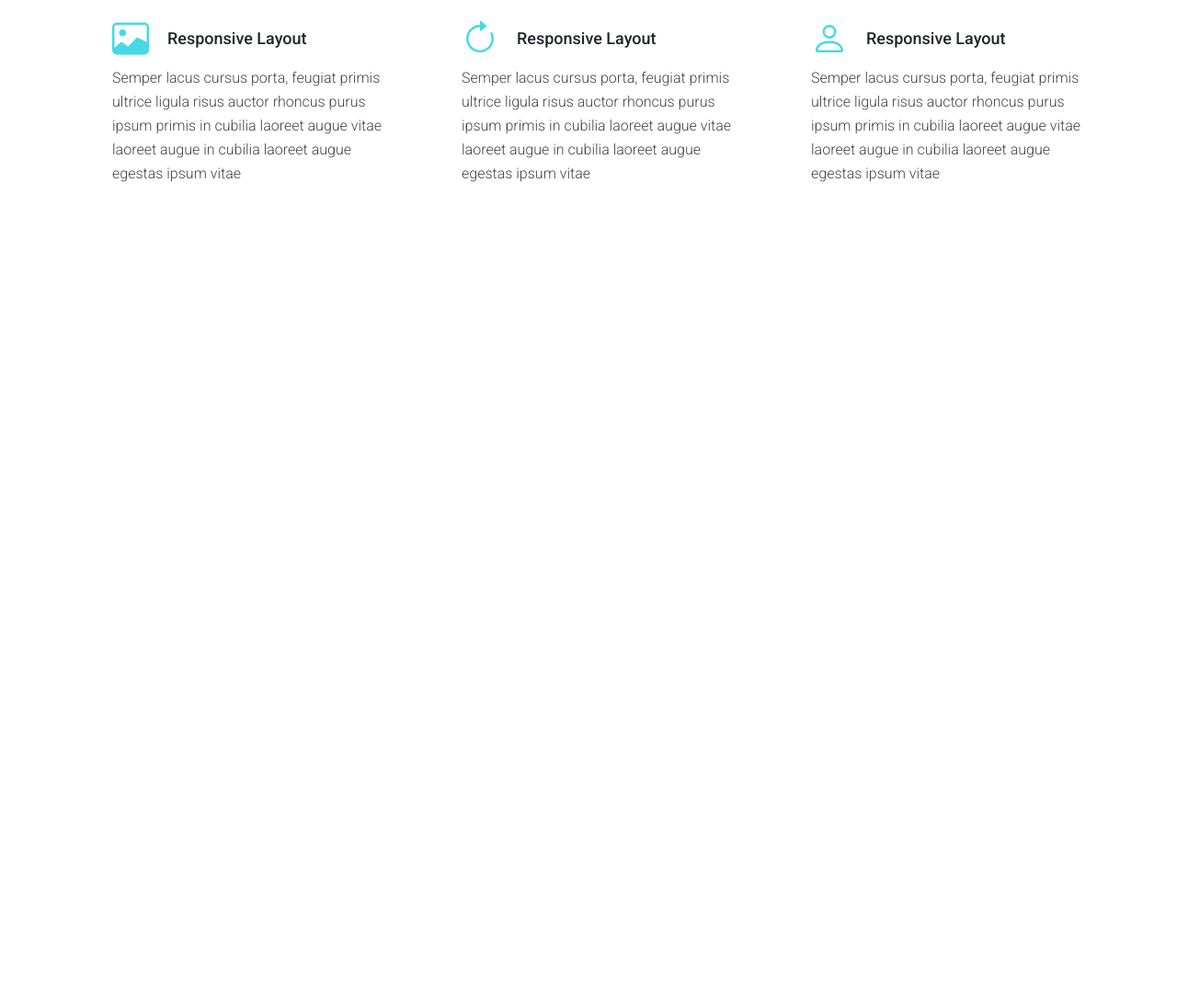
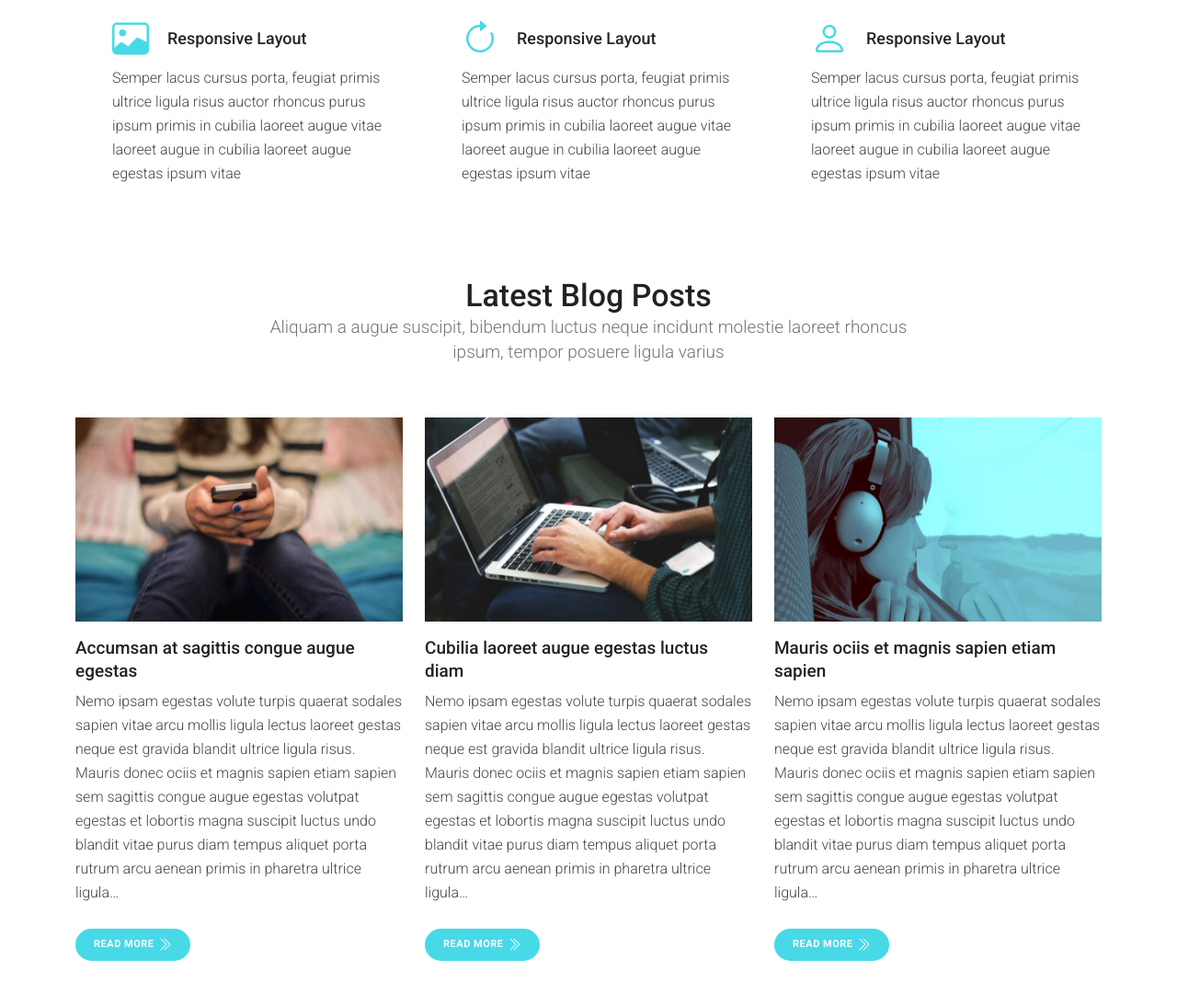
Before and after one commit to salarissa321/project9, a plain HTML site: page index.html in a window 1280 px wide. Shown: the part 3618-4711 px from the top of the page at 92% size. Before the commit the page ends 3918 px from the top, so only its background shows below. Drawn offline with nearby package versions, Linux system fonts and the light colour scheme.

Commit message:
add 3 Section

```diff
--- a/css/style.css
+++ b/css/style.css
@@ -230,5 +230,74 @@ margin-right: 20px;
 font-size: 16px;
 line-height: 26px;
 font-weight: 300;
+}
+
+.myspan{
+    background-color: #757575;
+}
+
+.mysubtitel{
+    font-size: 34px;
+    line-height: 42px;
+    font-weight: 500;
+    margin-bottom: 10px;
+    margin: 0;
+    color: #222;
+    text-align: center;
+}
+
+.mytext{
+    color: #757575;
+font-size: 19px;
+line-height: 27px;
+padding: 0 5%;
+font-weight: 300;
+margin: 0 0 10px;
+text-align: center;
+}
+
+.myimage{
+    max-width: 100%;
+    height: auto;
+    vertical-align: middle;
 
 }
+
+.mysatz{
+    font-weight: 500;
+    margin-bottom: 5px;
+    margin: 0;
+    font-size: 19px;
+line-height: 25px;
+color: #222;
+}
+
+.mysentence{
+    color: #444;
+    font-size: 16px;
+    line-height: 26px;
+    font-weight: 300;
+    margin: 0 0 10px;
+}
+
+.mybtn{
+padding: 7px 18px;
+font-size: 11px;
+background-color: #47d9e7;
+border: 2px solid #47d9e7;
+color: #fff;
+font-weight: 700;
+text-transform: uppercase;
+letter-spacing: 0.5px;
+border-radius: 20px;
+display: inline-block;
+margin-bottom: 0;
+text-align: center;
+white-space: nowrap;
+vertical-align: middle;
+text-decoration: none;
+}
+
+.myicons{
+
+}
--- a/index.html
+++ b/index.html
@@ -224,6 +224,52 @@
   </div>
 </div>
 
+<span class="myspan">
+  <div class="container">
+  <h3 class="mysubtitel">Latest Blog Posts</h3>
+  <p class="mytext">Aliquam a augue suscipit, bibendum luctus neque incidunt molestie laoreet rhoncus  <br>ipsum, tempor posuere ligula varius</p>
+    <div class="row py-5">
+      <div class="col-lg-4">
+        <img class="myimage" src="images/blog-image-1-768x480.jpg" alt="">
+        <h4 class="mysatz pt-3">Accumsan at sagittis congue augue <br>egestas</h4>
+        <p class="mysentence pt-2">Nemo ipsam egestas volute turpis quaerat sodales sapien vitae arcu mollis ligula lectus laoreet gestas neque est gravida blandit ultrice ligula risus. Mauris donec ociis et magnis sapien etiam sapien sem sagittis congue augue egestas volutpat egestas et lobortis magna suscipit luctus undo blandit vitae purus diam tempus aliquet porta rutrum arcu aenean primis in pharetra ultrice ligula…</p>
+        <a class="mybtn mt-3" href="">READ MORE
+          <svg xmlns="http://www.w3.org/2000/svg" width="16" height="16" fill="currentColor" class="bi bi-chevron-double-right myicons" viewBox="0 0 16 16">
+            <path fill-rule="evenodd" d="M3.646 1.646a.5.5 0 0 1 .708 0l6 6a.5.5 0 0 1 0 .708l-6 6a.5.5 0 0 1-.708-.708L9.293 8 3.646 2.354a.5.5 0 0 1 0-.708z"/>
+            <path fill-rule="evenodd" d="M7.646 1.646a.5.5 0 0 1 .708 0l6 6a.5.5 0 0 1 0 .708l-6 6a.5.5 0 0 1-.708-.708L13.293 8 7.646 2.354a.5.5 0 0 1 0-.708z"/>
+          </svg>
+        </a>
+
+      </div>
+      <div class="col-lg-4">
+        <img class="myimage" src="images/blog-image-3-768x480.jpg" alt="">
+        <h4 class="mysatz pt-3">Cubilia laoreet augue egestas luctus<br>diam</h4>
+        <p class="mysentence pt-2">Nemo ipsam egestas volute turpis quaerat sodales sapien vitae arcu mollis ligula lectus laoreet gestas neque est gravida blandit ultrice ligula risus. Mauris donec ociis et magnis sapien etiam sapien sem sagittis congue augue egestas volutpat egestas et lobortis magna suscipit luctus undo blandit vitae purus diam tempus aliquet porta rutrum arcu aenean primis in pharetra ultrice ligula…</p>
+        <a class="mybtn mt-3" href="">READ MORE
+          <svg xmlns="http://www.w3.org/2000/svg" width="16" height="16" fill="currentColor" class="bi bi-chevron-double-right myicons" viewBox="0 0 16 16">
+            <path fill-rule="evenodd" d="M3.646 1.646a.5.5 0 0 1 .708 0l6 6a.5.5 0 0 1 0 .708l-6 6a.5.5 0 0 1-.708-.708L9.293 8 3.646 2.354a.5.5 0 0 1 0-.708z"/>
+            <path fill-rule="evenodd" d="M7.646 1.646a.5.5 0 0 1 .708 0l6 6a.5.5 0 0 1 0 .708l-6 6a.5.5 0 0 1-.708-.708L13.293 8 7.646 2.354a.5.5 0 0 1 0-.708z"/>
+          </svg>
+        </a>
+      </div>
+      <div class="col-lg-4">
+        <img class="myimage" src="images/blog-image-4-768x480.jpg" alt="">
+        <h4 class="mysatz pt-3">Mauris ociis et magnis sapien etiam<br>sapien</h4>
+        <p class="mysentence pt-2">Nemo ipsam egestas volute turpis quaerat sodales sapien vitae arcu mollis ligula lectus laoreet gestas neque est gravida blandit ultrice ligula risus. Mauris donec ociis et magnis sapien etiam sapien sem sagittis congue augue egestas volutpat egestas et lobortis magna suscipit luctus undo blandit vitae purus diam tempus aliquet porta rutrum arcu aenean primis in pharetra ultrice ligula…</p>
+        <a class="mybtn mt-3" href="">READ MORE
+          <svg xmlns="http://www.w3.org/2000/svg" width="16" height="16" fill="currentColor" class="bi bi-chevron-double-right myicons" viewBox="0 0 16 16">
+            <path fill-rule="evenodd" d="M3.646 1.646a.5.5 0 0 1 .708 0l6 6a.5.5 0 0 1 0 .708l-6 6a.5.5 0 0 1-.708-.708L9.293 8 3.646 2.354a.5.5 0 0 1 0-.708z"/>
+            <path fill-rule="evenodd" d="M7.646 1.646a.5.5 0 0 1 .708 0l6 6a.5.5 0 0 1 0 .708l-6 6a.5.5 0 0 1-.708-.708L13.293 8 7.646 2.354a.5.5 0 0 1 0-.708z"/>
+          </svg>
+        </a>
+      </div>
+    </div>
+  </div>
+</span>
+
+
+
+
 
     <script src="https://cdn.jsdelivr.net/npm/bootstrap@5.2.3/dist/js/bootstrap.bundle.min.js" integrity="sha384-kenU1KFdBIe4zVF0s0G1M5b4hcpxyD9F7jL+jjXkk+Q2h455rYXK/7HAuoJl+0I4" crossorigin="anonymous"></script>
   </body>
```
Also changed, not shown: images/blog-image-1-768x480.jpg (added), images/blog-image-3-768x480.jpg (added), images/blog-image-4-768x480.jpg (added).
